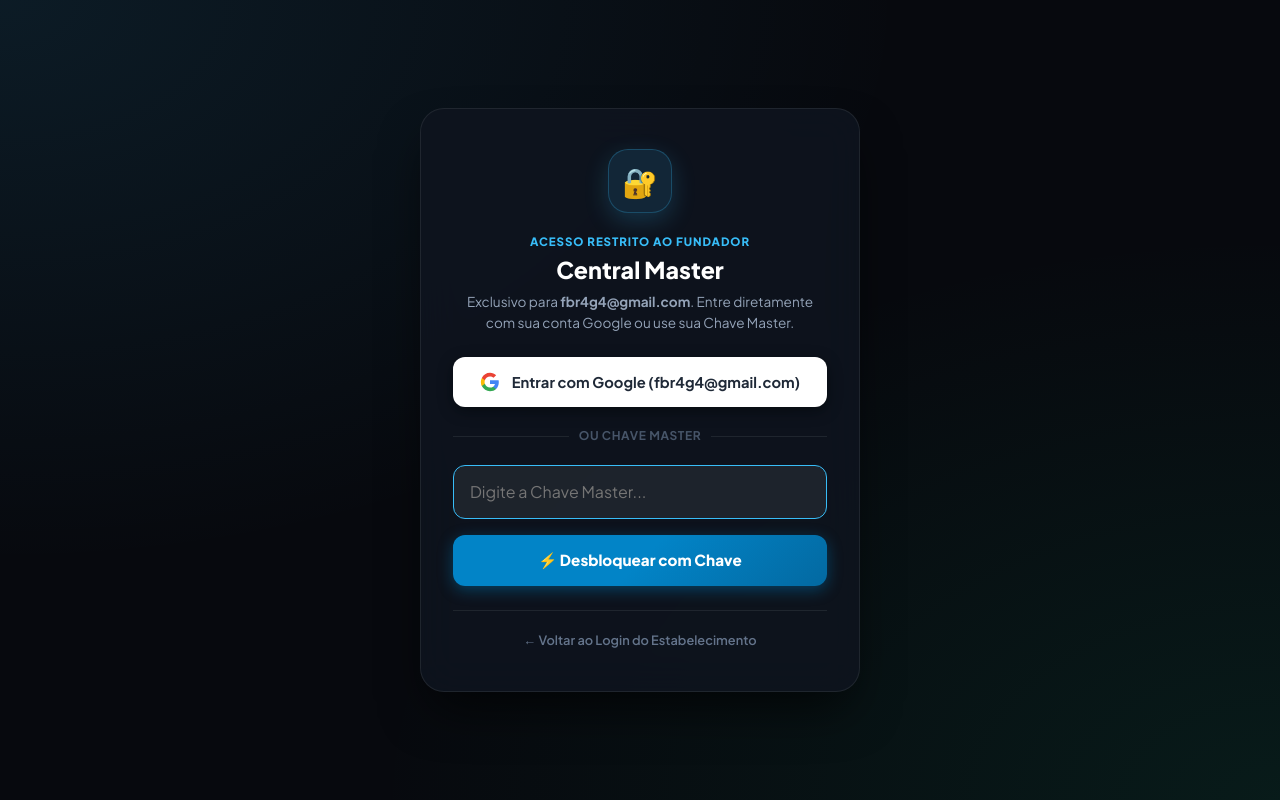
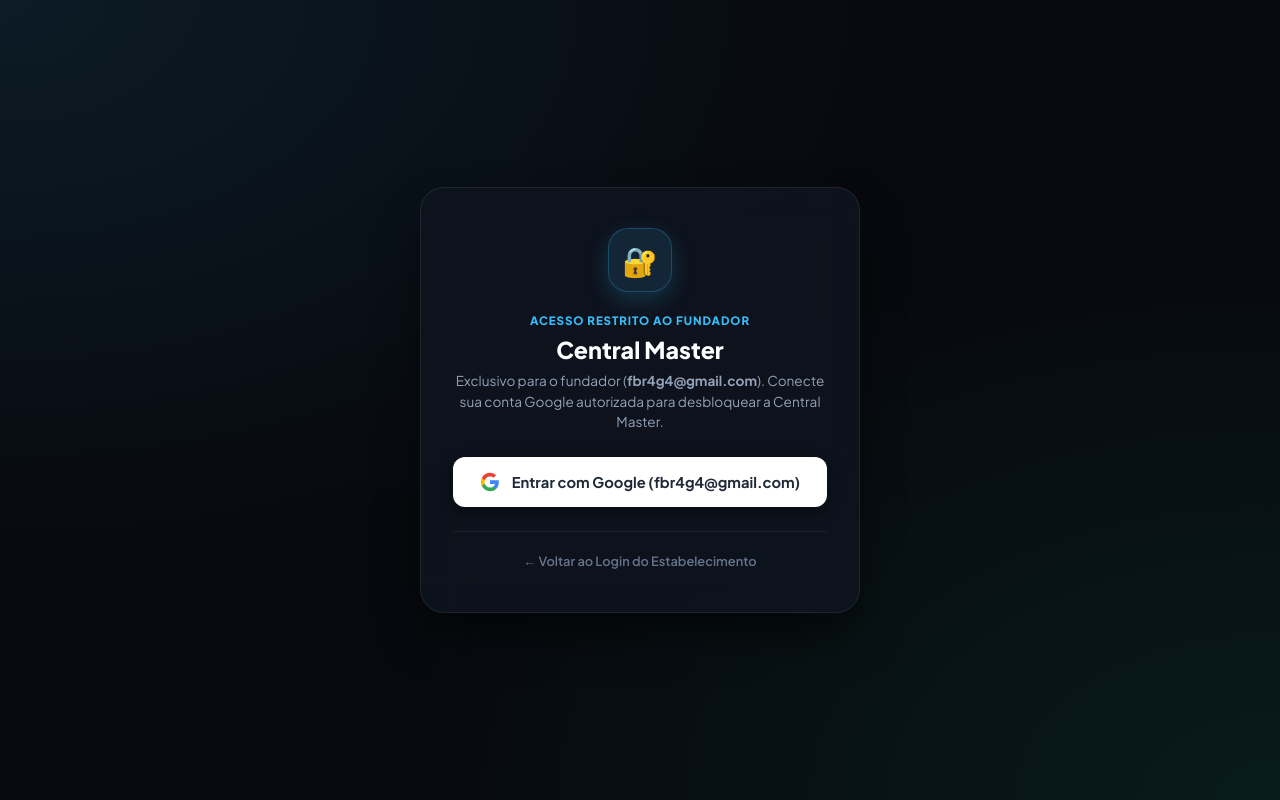
Before and after one commit to 4u-Labs/agendou, a PHP site: page /admin/switch.php in a window 1280 px wide. Run offline with PHP 8.4, Linux system fonts and the light colour scheme; some libraries are stand-ins or nearby versions.

Commit message:
feat(security): remove master password fallback, Central Master access strictly via Google fbr4g4@gmail.com

```diff
--- a/admin/switch.php
+++ b/admin/switch.php
@@ -94,34 +94,7 @@ if (!empty($_SESSION['master_authorized']) ||
     $_SESSION['google_email'] = 'fbr4g4@gmail.com';
 }
 
-// Se enviou senha master pelo formulário de desbloqueio
-$authError = '';
-if ($_SERVER['REQUEST_METHOD'] === 'POST' && isset($_POST['master_password'])) {
-    $inputPass = trim($_POST['master_password'] ?? '');
-
-    // Validar com senha padrão do fundador ou com o hash do superadmin no banco
-    $validMaster = ($inputPass === 'admin123');
-    if (!$validMaster) {
-        $stmtSuper = $pdo->prepare("SELECT password FROM users WHERE role = 'superadmin' LIMIT 1");
-        $stmtSuper->execute();
-        $superHash = $stmtSuper->fetchColumn();
-        if ($superHash && password_verify($inputPass, $superHash)) {
-            $validMaster = true;
-        }
-    }
-
-    if ($validMaster) {
-        $_SESSION['master_authorized'] = true;
-        $_SESSION['agendou_user_id'] = 1;
-        $_SESSION['agendou_user_role'] = 'superadmin';
-        unset($_SESSION['admin_tenant_id']);
-        $isFounderAuthorized = true;
-    } else {
-        $authError = 'Chave Master incorreta. Acesso restrito ao fundador.';
-    }
-}
-
-// Se NÃO estiver autorizado, renderizar tela de bloqueio e impedir qualquer troca
+// Se NÃO estiver autorizado, renderizar tela de bloqueio exclusiva com Google
 if (!$isFounderAuthorized) {
     ?>
     <!DOCTYPE html>
@@ -205,39 +178,6 @@ if (!$isFounderAuthorized) {
                 transform: translateY(-2px);
                 box-shadow: 0 6px 20px rgba(255, 255, 255, 0.15);
             }
-            .form-input-pass {
-                background: rgba(255, 255, 255, 0.04);
-                border: 1px solid var(--border-glass);
-                border-radius: 12px;
-                color: #fff;
-                padding: 14px 16px;
-                font-size: 1rem;
-                width: 100%;
-                margin-bottom: 16px;
-                outline: none;
-                transition: border-color 0.2s;
-            }
-            .form-input-pass:focus {
-                border-color: var(--accent);
-                background: rgba(255, 255, 255, 0.07);
-            }
-            .btn-unlock {
-                background: linear-gradient(135deg, #0284c7, #0284c7 50%, #0369a1);
-                color: #fff;
-                font-weight: 800;
-                font-size: 0.95rem;
-                border: none;
-                border-radius: 12px;
-                padding: 14px;
-                width: 100%;
-                cursor: pointer;
-                box-shadow: 0 4px 15px rgba(2, 132, 199, 0.4);
-                transition: all 0.2s ease;
-            }
-            .btn-unlock:hover {
-                transform: translateY(-2px);
-                box-shadow: 0 6px 20px rgba(2, 132, 199, 0.6);
-            }
             .err-msg {
                 background: rgba(239, 68, 68, 0.15);
                 border: 1px solid rgba(239, 68, 68, 0.3);
@@ -259,12 +199,10 @@ if (!$isFounderAuthorized) {
                 Central Master
             </h2>
             <p style="font-size: 0.85rem; color: #94a3b8; margin-bottom: 24px; line-height: 1.5;">
-                Exclusivo para <strong>fbr4g4@gmail.com</strong>. Entre diretamente com sua conta Google ou use sua Chave Master.
+                Exclusivo para o fundador (<strong>fbr4g4@gmail.com</strong>). Conecte sua conta Google autorizada para desbloquear a Central Master.
             </p>
 
-            <div id="lockErrorBox" class="err-msg" style="<?= $authError ? '' : 'display: none;' ?>">
-                <?= htmlspecialchars($authError) ?>
-            </div>
+            <div id="lockErrorBox" class="err-msg" style="display: none;"></div>
 
             <!-- Botão Google Login -->
             <button type="button" class="btn-google-login" onclick="loginWithGoogle()" id="btnGoogleAuth">
@@ -276,17 +214,6 @@ if (!$isFounderAuthorized) {
                 </svg>
                 <span>Entrar com Google (fbr4g4@gmail.com)</span>
             </button>
-
-            <div style="display: flex; align-items: center; margin: 20px 0; color: #475569; font-size: 0.75rem; text-transform: uppercase; font-weight: 700; letter-spacing: 0.05em;">
-                <span style="flex: 1; height: 1px; background: rgba(255,255,255,0.08);"></span>
-                <span style="padding: 0 10px;">ou Chave Master</span>
-                <span style="flex: 1; height: 1px; background: rgba(255,255,255,0.08);"></span>
-            </div>
-
-            <form method="POST">
-                <input type="password" name="master_password" class="form-input-pass" placeholder="Digite a Chave Master..." autofocus required>
-                <button type="submit" class="btn-unlock">⚡ Desbloquear com Chave</button>
-            </form>
 
             <div style="margin-top: 24px; padding-top: 16px; border-top: 1px solid var(--border-glass);">
                 <a href="/app/agendou/admin/login.php" style="color: #64748b; font-size: 0.8rem; text-decoration: none; font-weight: 600;">
```
Also changed, not shown: admin/login.php (+0 -10 lines).
